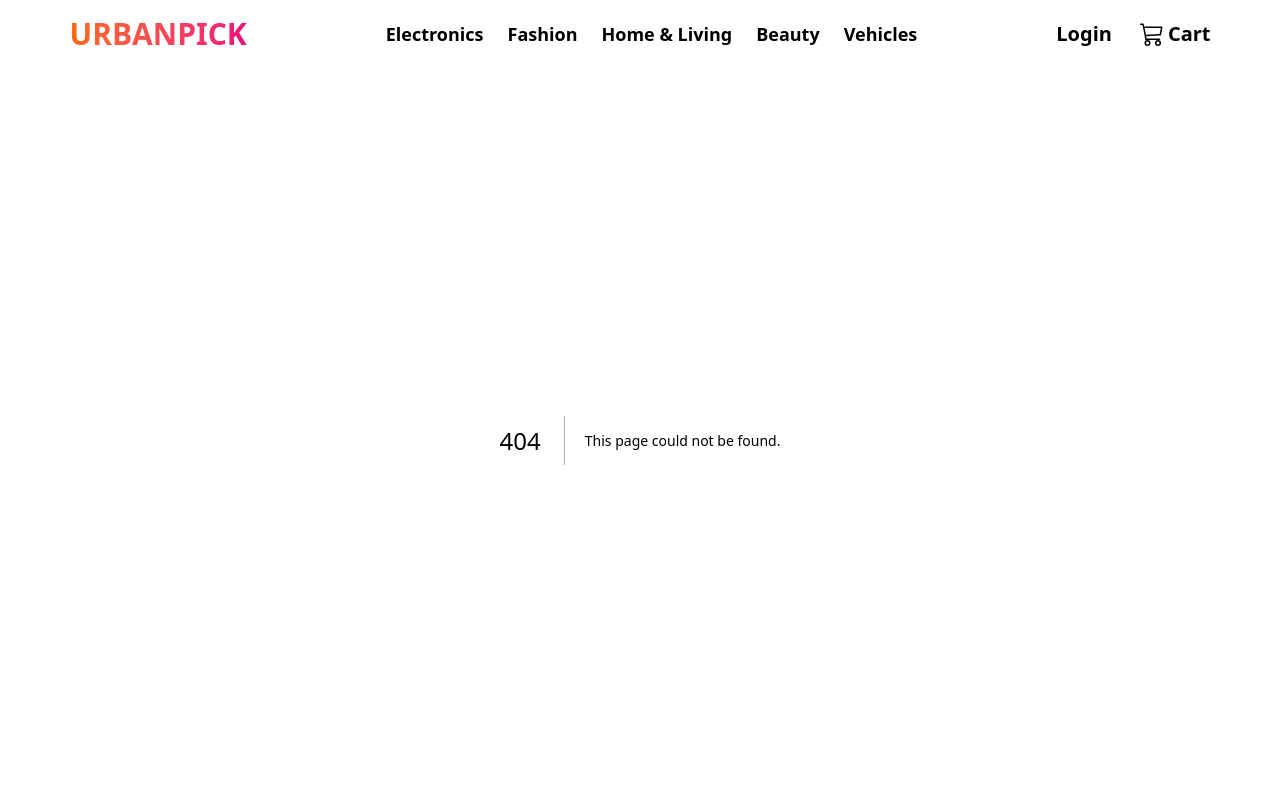
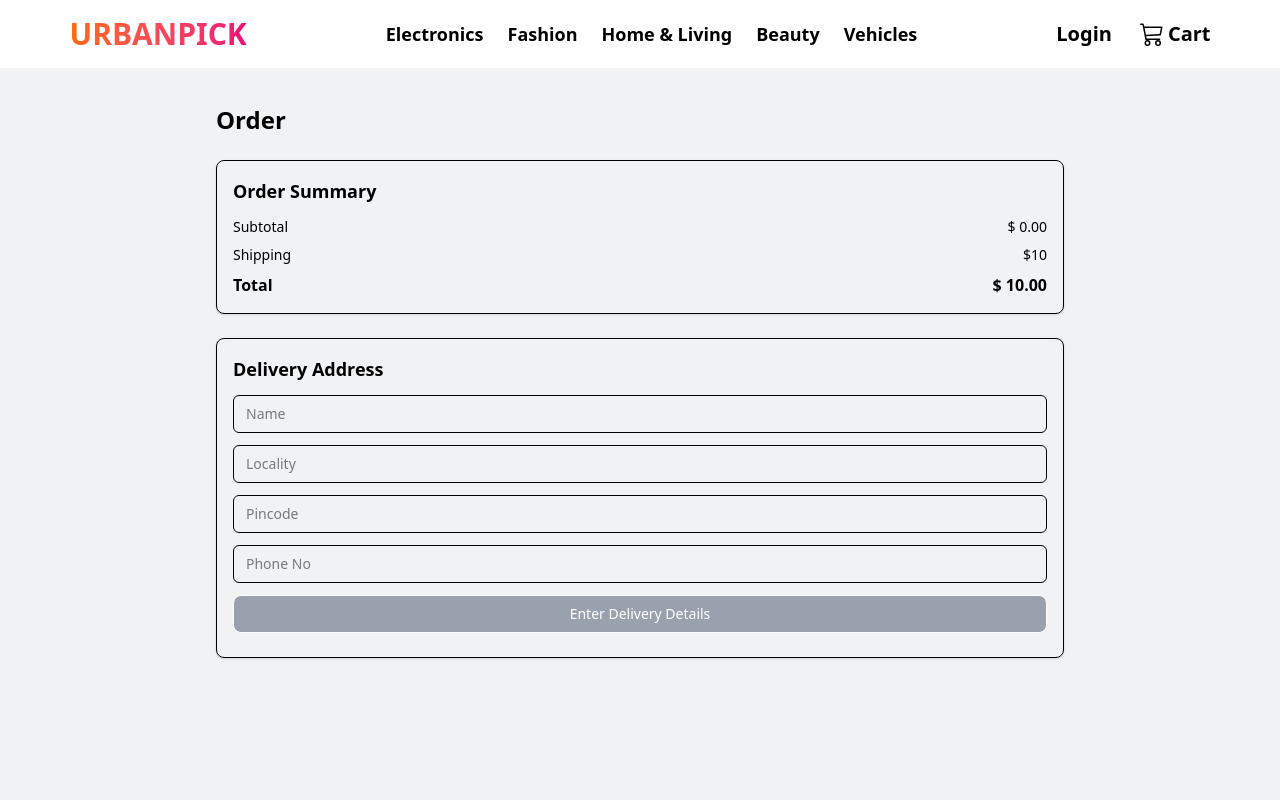
Before and after one commit to gauravavhale/UrbanPick_Frontend, a Next.js app: page /order in a window 1280 px wide. Before the commit this address had no page. Shown: the top 800 px of the page. Built offline with nearby package versions, Linux system fonts and the light colour scheme.

Commit message:
Validations

```diff
--- a/src/app/cart/page.js
+++ b/src/app/cart/page.js
@@ -1,6 +1,6 @@
 "use client"
 import Link from 'next/link';
-import React from 'react'
+import React, { useEffect, useState } from 'react'
 import { useDispatch, useSelector } from 'react-redux'
 import { toast } from 'react-toastify';
 
@@ -8,11 +8,35 @@ const Cart = () => {
   const cartProducts = useSelector((state) => state.appReducer.cart) || [];
   const totalAmount = cartProducts.reduce((total, item) => total + item.price, 0);
   const dispatch = useDispatch()
+  const [parsedUser, setParsedUser] = useState(null)
 
   const removeItem=(id)=>{
     toast.success('Item Removed')
     dispatch({type:'REMOVE_FROM_CART', payload:id})
   }
+
+  useEffect(()=>{
+
+    const user = typeof window !== "undefined" ? localStorage.getItem('user') : null;
+    if(user){
+      try{
+        setParsedUser(JSON.parse(user));
+      }catch{
+        setParsedUser(null)
+      }
+    } else {
+      setParsedUser(null)
+      toast.info('Login To Proceed');
+    }
+
+  },[])
+
+  const handleProceed = (e) => {
+    if (!parsedUser) {
+      e.preventDefault(); // stop navigation
+      toast.error("Login to Proceed");
+    }
+  };
 
   return (
     <div className="min-h-screen p-4 md:p-8 bg-gray-50 flex justify-center">
@@ -70,7 +94,12 @@ const Cart = () => {
                 </span>
               </div>
               <div>
-                <Link href={'/payments'} className='font-bold text-white bg-red-600 px-2 py-1 rounded-sm'>Proceed To Pay</Link>
+                <Link
+                href={`/order?total=${totalAmount.toFixed(2)}`}
+                onClick={handleProceed}
+                className={`font-bold text-white px-2 py-1 rounded-sm ${parsedUser ? "bg-red-600 hover:bg-red-700" : "bg-gray-400 cursor-not-allowed"} `}
+                >Proceed To Order
+                </Link>
               </div>
             </div>
           </>
--- /dev/null
+++ b/src/app/order/page.js
@@ -0,0 +1,108 @@
+"use client"
+import React, { useState } from 'react'
+import { useSearchParams } from 'next/navigation'
+
+const Order = () => {
+
+  const searchParams = useSearchParams();
+  const totalParams = searchParams.get("total");
+
+  const total = totalParams ? parseFloat(totalParams) : 0;
+
+  const shipping = 10
+  const finalTotal = total + shipping
+
+  const [formData,setFormData] = useState({
+    name:"",
+    address:"",
+    pincode:"",
+    phoneNo:""
+  })
+
+  const handleChange=(e)=>{
+    const {name, value} = e.target;
+    setFormData({...formData,[name]:value})
+  }
+
+  const handleSubmit=(e)=>{
+    e.preventDefault();
+    console.log(formData)
+  }
+
+  const isFormValid = Object.values(formData).every((value) => value.trim() !== "");
+
+  return (
+    <div className='min-h-screen max-w-4xl mx-auto p-6'>
+
+      <h1 className='font-bold text-2xl mb-6'>Order</h1>
+
+      <div className='border rounded-lg p-4 mb-6 shadow-sm'>
+        <h2 className='text-lg font-semibold mb-3'>Order Summary</h2>
+        <div className='flex justify-between text-sm mb-2'>
+          <span>Subtotal</span>
+          <span>$ {total.toFixed(2)}</span>
+        </div>
+        <div className='flex justify-between text-sm mb-2'>
+          <span>Shipping</span>
+          <span>$10</span>
+        </div>
+        <div className='flex justify-between text-base font-bold'>
+          <span>Total</span>
+          <span>$ {finalTotal.toFixed(2)}</span>
+        </div>
+      </div>
+
+      <div className='border rounded-lg p-4 mb-6 shadow-sm'>
+        <h2 className='text-lg font-semibold mb-3'>Delivery Address</h2>
+        <form className='flex flex-col gap-3 text-sm mb-2' onSubmit={handleSubmit}>
+          <input
+          className='border rounded-md px-3 py-2 focus:outline-none focus:ring-2 focus:ring-green-500 focus:border-green-500'
+          placeholder='Name'
+          type='text'
+          name='name'
+          value={formData.name}
+          onChange={handleChange}
+          >
+          </input>
+          <input
+          className='border rounded-md px-3 py-2 focus:outline-none focus:ring-2 focus:ring-green-500 focus:border-green-500'
+          placeholder='Locality'
+          name='address'
+          type='text'
+          value={formData.address}
+          onChange={handleChange}
+          >
+
+          </input>
+          <input
+          className='border rounded-md px-3 py-2 focus:outline-none focus:ring-2 focus:ring-green-500 focus:border-green-500'
+          placeholder='Pincode'
+          type='text'
+          name='pincode'
+          value={formData.pincode}
+          onChange={handleChange}
+          >
+          </input>
+          <input
+          className='border rounded-md px-3 py-2 focus:outline-none focus:ring-2 focus:ring-green-500 focus:border-green-500'
+          placeholder='Phone No'
+          type='text'
+          name='phoneNo'
+          value={formData.phoneNo}
+          onChange={handleChange}
+          ></input>
+
+          <button
+           className={`w-full py-2 border rounded-lg text-white ${isFormValid ? "bg-blue-500" : "bg-gray-400 cursor-not-allowed"}`}
+          type='submit'
+          disabled={!isFormValid}
+          >{isFormValid ? "Proceed To Pay" : "Enter Delivery Details"}</button>
+        </form>
+
+      </div>
+
+    </div>
+  )
+}
+
+export default Order
--- a/src/app/payments/page.js
+++ /dev/null
@@ -1,9 +0,0 @@
-import React from 'react'
-
-const PaymentsPage = () => {
-  return (
-    <div>Payments Page</div>
-  )
-}
-
-export default PaymentsPage
```
